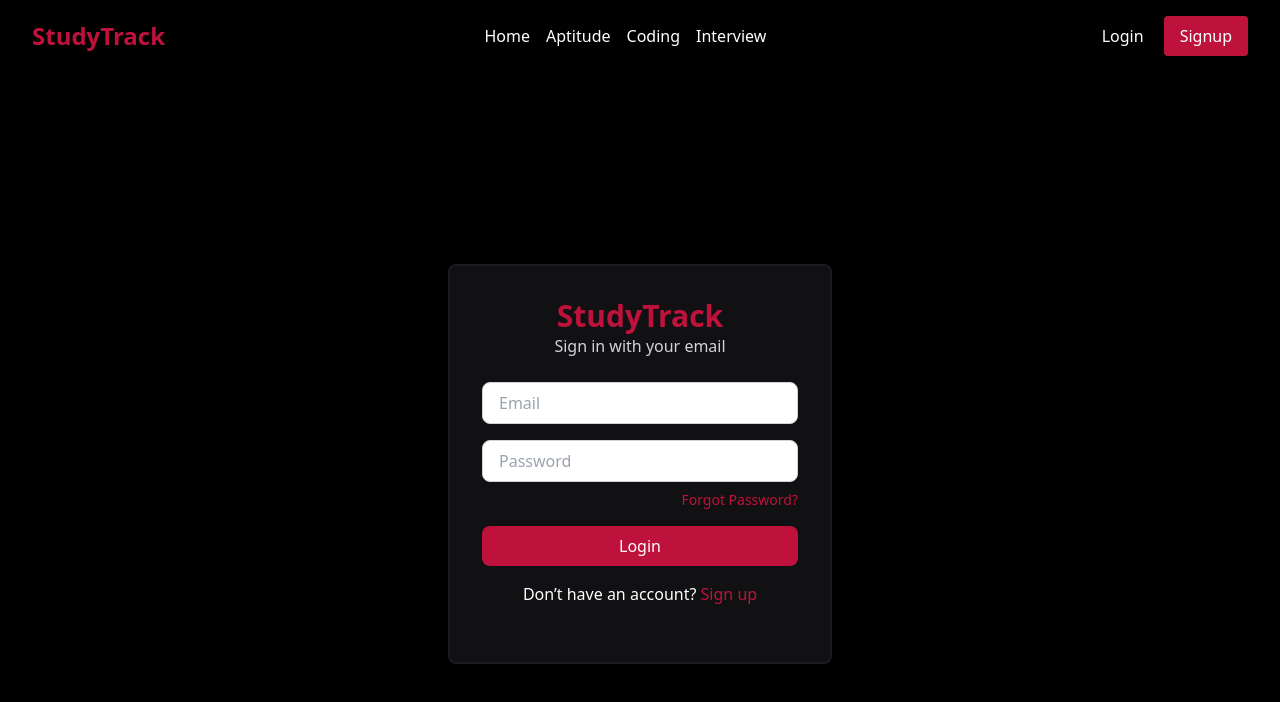
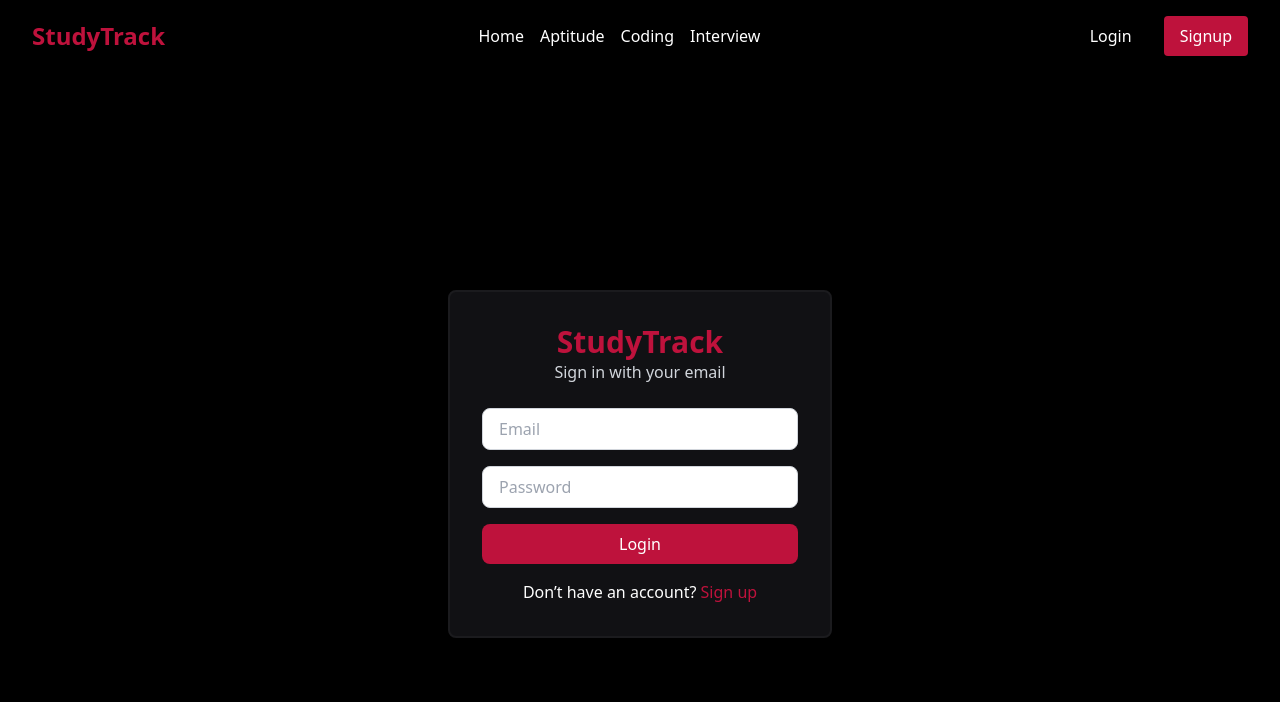
Before and after one commit to Sajidqureshi322/StudyTrack, a React (Create React App) app: page /login in a window 1280 px wide. Shown: the top 702 px of the page. Built offline with nearby package versions, Linux system fonts and the light colour scheme.

Commit message:
login half done

```diff
--- a/src/App.jsx
+++ b/src/App.jsx
@@ -1,5 +1,5 @@
 // src/App.jsx
-import React from 'react';
+import React, { useState } from 'react';
 import { Route, BrowserRouter as Router, Routes } from 'react-router-dom';
 import Aptitude from './components/Aptitude';
 import Coding from './components/Coding'
@@ -12,26 +12,23 @@ import Signup from './components/Signup';
 import './index.css';
 import InterviewPage from './components/InterviewPage';
 
+const App = () => {
+  // State to control visibility of Login and Signup buttons
+  const [showButtons, setShowButtons] = useState(true);
 
-const App = () => {
   return (
     <>
       <Router>
-        <Header />
+        {/* Pass showButtons state and setShowButtons function to Header */}
+        <Header showButtons={showButtons} />
         <div className="container mx-auto mt-16">
           <Routes>
-            {/* Route for the Login Page */}
-            <Route path="/login" element={<Login />} />
-            {/* Route for the Signup Page */}
+            {/* Pass setShowButtons to Login component */}
+            <Route path="/login" element={<Login setShowButtons={setShowButtons} />} />
             <Route path="/signup" element={<Signup />} />
-            {/* Other routes */}
             <Route path="/aptitude" element={<div><Aptitude /> <Footer/></div>} />
             <Route path="/coding" element={<div><Coding /> <Footer/></div>} />
             <Route path="/interview" element={<InterviewPage />} />
-
-
-
-
             <Route path="/" element={
               <div>
                 <Companies />
@@ -41,7 +38,6 @@ const App = () => {
             } />
           </Routes>
         </div>
-
       </Router>
     </>
   );
--- a/src/components/header.jsx
+++ b/src/components/header.jsx
@@ -1,7 +1,7 @@
 import React from 'react';
 import { Link } from 'react-router-dom';
 
-const Header = () => {
+const Header = ({ showButtons }) => {
   return (
     <header className="bg-black py-4 fixed top-0 left-0 w-full z-10 shadow p-8">
       <div className="container mx-auto flex justify-between items-center">
@@ -14,10 +14,12 @@ const Header = () => {
           <Link className="text-white hover:text-customRed" to="/interview">Interview</Link>
         </nav>
 
-        {/* Separate Login and Signup buttons */}
-        <div className="flex space-x-1">
+        {/* Conditionally render based on showButtons */}
+        <div className="flex space-x-4">
+          {showButtons ? (
+            <>
               <Link to="/login">
-            <button className=" text-white py-2 px-4  rounded hover:bg-customBlack transition-transform transform hover:scale-105 duration-400">
+                <button className=" text-white py-2 px-4 rounded hover:bg-customBlack transition-transform transform hover:scale-105 duration-400">
                   Login
                 </button>
               </Link>
@@ -26,6 +28,12 @@ const Header = () => {
                   Signup
                 </button>
               </Link>
+            </>
+          ) : (
+            <Link to="/profile" className="text-white hover:text-customRed">
+              Profile
+            </Link>
+          )}
         </div>
       </div>
     </header>
--- a/src/components/login.jsx
+++ b/src/components/login.jsx
@@ -1,44 +1,69 @@
-import React from 'react';
-import { Link } from 'react-router-dom';
+import React, { useState } from 'react';
+import { Link, useNavigate } from 'react-router-dom';
+import axios from 'axios';
+import base_url from '../server/api';
 
-const Login = () => {
+const Login = ({ setShowButtons }) => {
+  const [email, setEmail] = useState('');
+  const [password, setPassword] = useState('');
+  const navigate = useNavigate();
+
+  const handleLogin = async (e) => {
+    e.preventDefault();
+
+    try {
+      const response = await axios.post(base_url + '/login', {
+        email,
+        password
+      });
+
+      if (response.data === "Login successful!") {
+        // Hide the Login and Signup buttons after successful login
+        setShowButtons(false);
+
+        // Redirect to the homepage or any other page after login
+        navigate('/');
+      } else {
+        console.log("Invalid credentials");
+      }
+    } catch (error) {
+      console.log("Error during login:", error);
+    }
+  };
+
   return (
     <div className="min-h-screen bg-black flex flex-col justify-center items-center">
       <div className="bg-customBlack rounded-lg p-8 w-96 shadow-lg border-2 border-customOb">
         <h1 className="text-center text-3xl font-bold text-customRed">StudyTrack</h1>
         <p className="text-center text-gray-300 mb-6">Sign in with your email</p>
 
-        <div className="space-y-4">
+        <form onSubmit={handleLogin} className="space-y-4">
           <input
             type="email"
             placeholder="Email"
+            value={email}
+            onChange={(e) => setEmail(e.target.value)}
             className="w-full px-4 py-2 border border-gray-300 rounded-lg focus:outline-none focus:ring-2 focus:ring-customRed"
+            required
           />
           <input
             type="password"
             placeholder="Password"
+            value={password}
+            onChange={(e) => setPassword(e.target.value)}
             className="w-full px-4 py-2 border border-gray-300 rounded-lg focus:outline-none focus:ring-2 focus:ring-customRed"
+            required
           />
-        </div>
 
-        <div className="flex justify-end mt-2">
-          <Link to="/forgot-password" className="text-sm text-customRed hover:underline">Forgot Password?</Link>
-        </div>
-
-        <button className="w-full bg-customRed text-white py-2 mt-4 rounded-lg hover:bg-customPinkHover">Login</button>
+          <button type="submit" className="w-full bg-customRed text-white py-2 mt-4 rounded-lg hover:bg-customPinkHover">
+            Login
+          </button>
+        </form>
 
         <div className="text-center mt-4 text-white">
           Don’t have an account? <Link to="/signup" className="text-customRed hover:underline">Sign up</Link>
         </div>
-
-        <div className="flex justify-center space-x-4 mt-6">
-          <a href="#" className="text-black"><i className="fab fa-facebook"></i></a>
-          <a href="#" className="text-black"><i className="fab fa-github"></i></a>
-          <a href="#" className="text-black"><i className="fab fa-google"></i></a>
-        </div>
       </div>
-
-
     </div>
   );
 };
```
Lines whose indentation alone changed are shown as unchanged.
